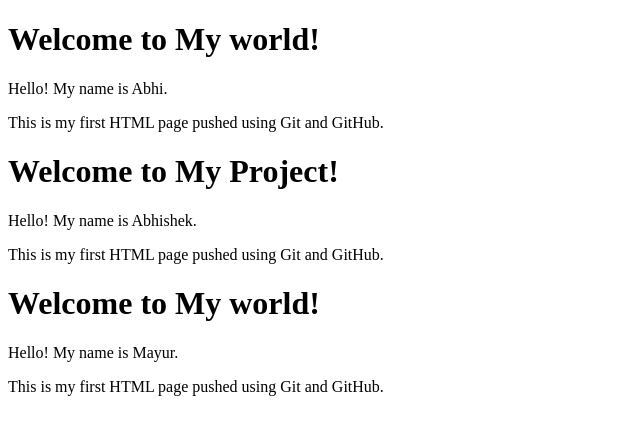
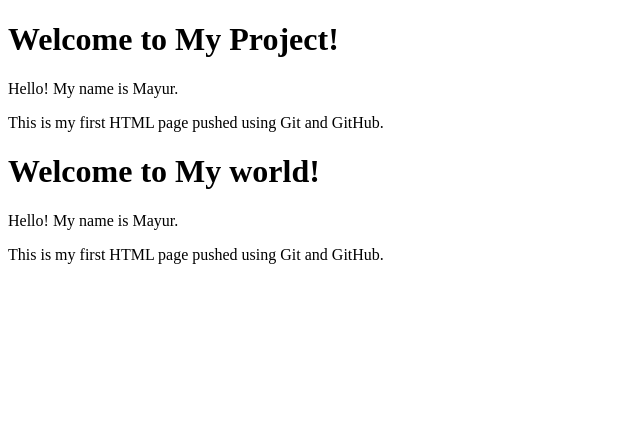
Before and after one commit to mayuralgat719-ux/26-10-2026, a plain HTML site: page index.html in a window 1280 px wide. Shown: the whole page, without its empty margins (0-640 px from the left). Drawn offline with Linux system fonts and the light colour scheme.

Commit message:
Revert "my project"

```diff
--- a/index.html
+++ b/index.html
@@ -1,16 +1,3 @@
-<!DOCTYPE html>
-<html lang="en">
-<head>
-    <meta charset="UTF-8">
-    <meta name="viewport" content="width=device-width, initial-scale=1.0">
-    <title>My world</title>
-</head>
-<body>
-    <h1>Welcome to My world!</h1>
-    <p>Hello! My name is Abhi.</p>
-    <p>This is my first HTML page pushed using Git and GitHub.</p>
-</body>
-</html>
 <!DOCTYPE html>
 <html lang="en">
 <head>
@@ -20,7 +7,7 @@
 </head>
 <body>
     <h1>Welcome to My  Project!</h1>
-    <p>Hello! My name is Abhishek.</p>
+    <p>Hello! My name is Mayur.</p>
     <p>This is my first HTML page pushed using Git and GitHub.</p>
 </body>
 </html>
```
